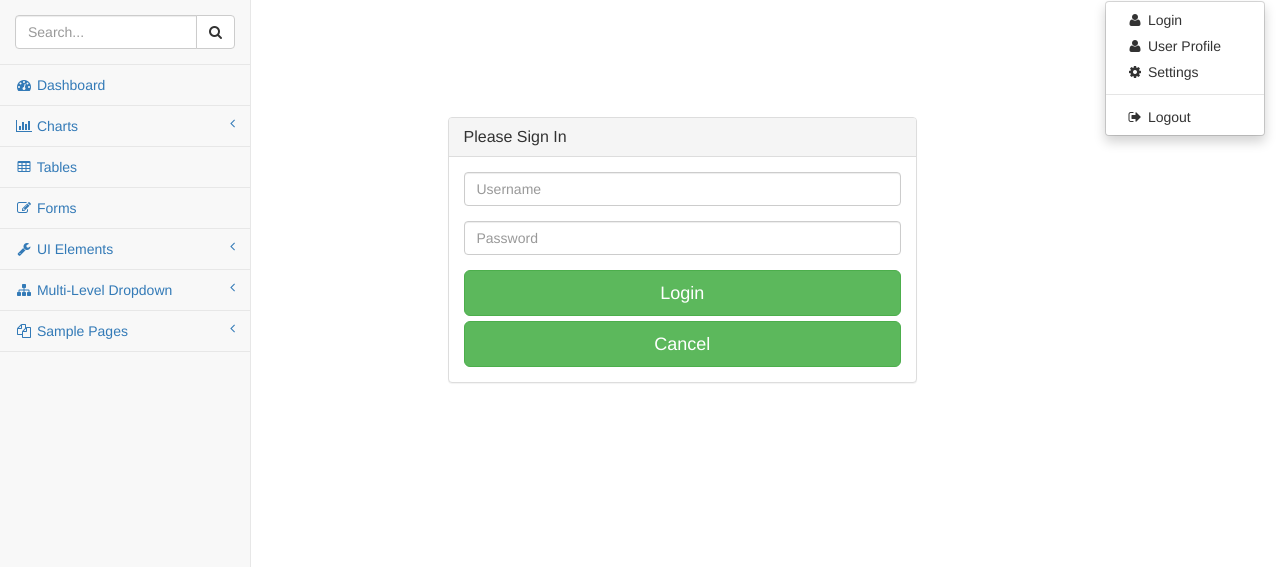
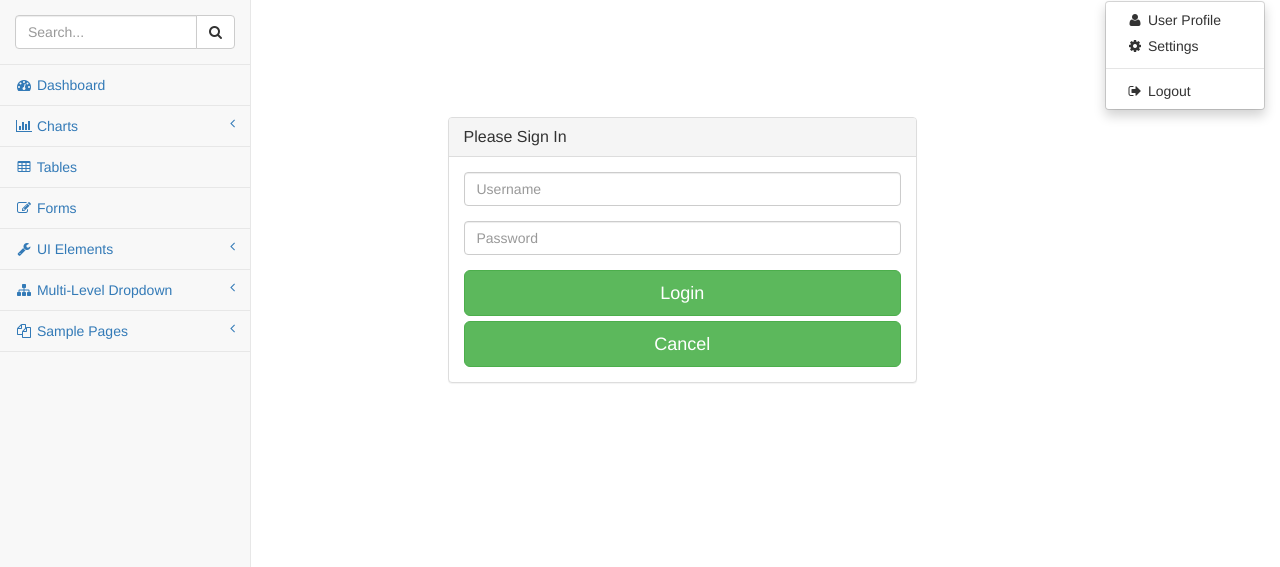
Before and after one commit to macwilly/Netbeans_Projects, a PHP site: page /pages/login.php?error=1 in a window 1280 px wide, after a click that opens the changed part. Shown: the part 51-618 px from the top of the page. Run offline with PHP 8.4, Linux system fonts and the light colour scheme; a user stored in the database is signed in.

Commit message:
Logout
Clearing session information when login out.
When logged in the login button is removed

```diff
--- a/classes/loginCheck.php
+++ b/classes/loginCheck.php
@@ -14,7 +14,7 @@ $pword = filter_input(INPUT_POST, 'password', FILTER_SANITIZE_STRING);
 
 //second checking of the information that is sent
 if (strlen($uname) === 0 || strlen($pword) === 0) {
-    header('Location: ../pages/login.php');
+    header('Location: ../pages/login.php?error=1');
     exit();
 }
 //connection information for the database
--- a/include/navigation.inc.php
+++ b/include/navigation.inc.php
@@ -26,9 +26,15 @@
                         <i class="fa fa-user fa-fw"></i> <i class="fa fa-caret-down"></i>
                     </a>
                     <ul class="dropdown-menu dropdown-user">
-                        <li>
-                            <a href="./login.php"><i class="fa fa-user fa-fw"></i> Login</a>
-                        </li>
+                            <?php
+                                if($_SESSION["userName"] == ""){
+                                    echo '<li>';
+                                    echo '<a  href="./login.php"><i class="fa fa-user fa-fw"></i> Login</a>';
+                                    echo '</li>';
+                                }
+                                //for the else could have a change login if needed
+                            ?>
+
                         <li>
                             <a href="#"><i class="fa fa-user fa-fw"></i> User Profile</a>
                         </li>
@@ -36,7 +42,7 @@
                             <a href="#"><i class="fa fa-gear fa-fw"></i> Settings</a>
                         </li>
                         <li class="divider"></li>
-                        <li><a href="login.html"><i class="fa fa-sign-out fa-fw"></i> Logout</a>
+                        <li><a href="../classes/logout.php"><i class="fa fa-sign-out fa-fw"></i> Logout</a>
                         </li>
                     </ul>
                     <!-- /.dropdown-user -->
```
Also changed, not shown: classes/logout.php (added, +13 -0 lines).
